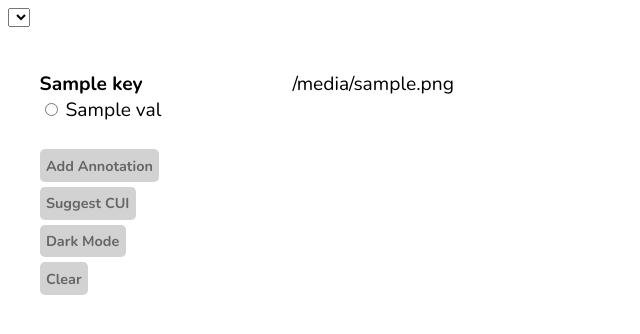
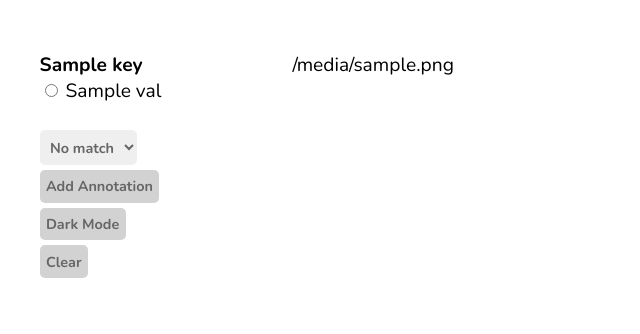
Before and after one commit to miracleray1125/markup, a Django app: template annotate/templates/annotate/annotate.html in a window 1280 px wide. Shown: the top 334 px of the page, without its empty margins (0-640 px from the left). Run offline with Django 3.2, Linux system fonts and the light colour scheme; the template is opened without the code that fills it: most values are stand-ins (such as "Sample title", 1, 10 or a date in 2020); lists and menus that the app fills with data are empty; parts of the project's set-up code (start-up, migrations or seed data) failed here and were passed over; some libraries are stand-ins or nearby versions.

Commit message:
Improve position of drop-down + add selected term to hover over info

```diff
--- a/annotate/static/annotate/annotate.css
+++ b/annotate/static/annotate/annotate.css
@@ -29,6 +29,18 @@
     outline:0px solid transparent;
 }
 
+.drop-down {
+    margin-bottom:2%;
+    padding:2.5%;
+    color:#666;
+    border-radius:5px;
+    font-weight:bold;
+    border:none;
+    font-size:0.75em;
+    font-family:"Nunito";
+    outline:0px solid transparent;
+}
+
 .standard-text {
     font-size:1.2em;
     font-family:"Nunito";
--- a/annotate/static/annotate/annotate.js
+++ b/annotate/static/annotate/annotate.js
@@ -96,7 +96,7 @@ $(document).ready(function () {
             }
         }
         // Keep track of offets for each annotation
-        offsets.push([startIndex, endIndex, ent_hover_info, att_hover_info, rel_hover_info, eve_hover_info]);
+        offsets.push([startIndex, endIndex, ent_hover_info, att_hover_info, rel_hover_info, eve_hover_info, highlighted]);
 
         //Add annotaion to current-annotataion list
         allAnnotations.push(annotation);
@@ -169,7 +169,7 @@ $(document).ready(function () {
                         }
                     }
                     // To-do: deal with more than one value
-                    document.getElementById(id).title = "Entity: " + offsets[i][2] + "\nAttributes: " + offsets[i][3] + "\nRelations: " + offsets[i][4] + "\nEvents: " + offsets[i][5];
+                    document.getElementById(id).title = "Text: " + offsets[i][6] + "\nEntity: " + offsets[i][2] + "\nAttributes: " + offsets[i][3] + "\nRelations: " + offsets[i][4] + "\nEvents: " + offsets[i][5];
                     return;
                 }
             };
@@ -196,7 +196,7 @@ $(document).ready(function () {
 
 
     // Prevent deselection of text when selecting configuration
-    $('#config_data').mousedown(function() {
+    $('#config_data_options').mousedown(function() {
         return false;
     });
 
@@ -227,7 +227,7 @@ $(document).ready(function () {
 
     });
 
-    $('#suggestCUI').click(function () {
+    $('#file_data').mouseup(function () {
         var term = window.getSelection().toString();
 
         $.ajax({
@@ -246,6 +246,13 @@ $(document).ready(function () {
                     matchList.add(option);
                 }
             }
+
+            if (document.getElementById('matchList').options.length == 0) {
+                var matchList = document.getElementById('matchList');
+                var option = document.createElement("option");
+                option.text = "No match";
+                matchList.add(option);
+            }
         });
     });
 });
--- a/annotate/templates/annotate/annotate.html
+++ b/annotate/templates/annotate/annotate.html
@@ -19,10 +19,9 @@
     <script src="{% static 'annotate/annotate.js' %}"></script>
 </head>
 <body>
-    <select id="matchList"></select>
-
     <div class="container">
         <div id="config_data" class="item item-1 standard-text">
+            <div id="config_data_options">
                 {% for key, value in dict.items %}
                     {% if key != "file_data" and key != "ann_filename" %}
                         <b>{{ key }}</b>
@@ -43,16 +42,18 @@
                         <br>
                     {% endif %}
                 {% endfor %}
+            </div>
 
+            <select id="matchList" class="drop-down"><option>No match</option></select>
+            <br>
             <button id="addAnnotation" class="btn">Add Annotation</button>
-            <br>
-            <button id="suggestCUI" class="btn">Suggest CUI</button>
             <br>
             <button id="darkMode" class="btn">Dark Mode</button>
             <br>
             <button id="clearSelections" class="btn">Clear</button>
             <br>
         </div>
+
         <div id="file_data" class="item item-2 standard-text">{{dict.file_data}}</div>
 
         <div id="annotation_data" class="item item-1 standard-text"></div>
```
Lines whose indentation alone changed are shown as unchanged.
